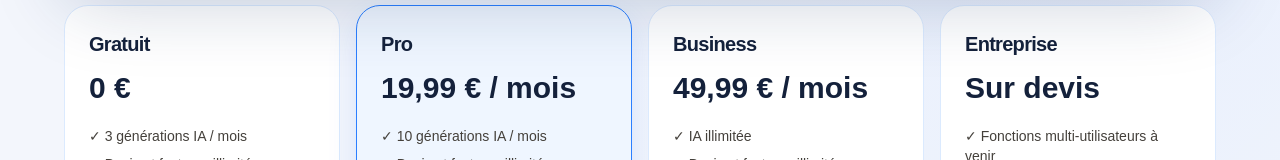
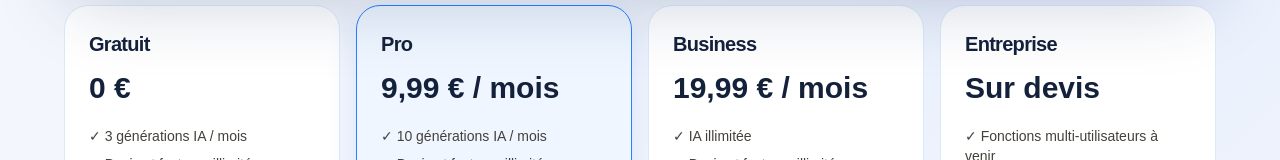
Before and after one commit to rostomiorjonikidze-dotcom/ALEK-app, a Next.js app: page /pricing in a window 1280 px wide. Shown: the part 452-612 px from the top of the page. Built offline with nearby package versions, Linux system fonts and the light colour scheme; no server answers.

Commit message:
restore original subscription prices without bypassing PayPal price guard

```diff
--- a/app/pricing/page.tsx
+++ b/app/pricing/page.tsx
@@ -84,8 +84,8 @@ export default function PricingPage() {
         <section className="mt-7 grid gap-4 md:grid-cols-2 lg:grid-cols-4">
           {[
             ["Gratuit", "0 €", "3 générations IA / mois", "Devis et factures illimités"],
-            ["Pro", "19,99 € / mois", "10 générations IA / mois", "Devis et factures illimités"],
-            ["Business", "49,99 € / mois", "IA illimitée", "Devis et factures illimités"],
+            ["Pro", "9,99 € / mois", "10 générations IA / mois", "Devis et factures illimités"],
+            ["Business", "19,99 € / mois", "IA illimitée", "Devis et factures illimités"],
             ["Entreprise", "Sur devis", "Fonctions multi-utilisateurs à venir", "Contactez-nous pour vos besoins"],
           ].map(([name, price, ai, docs]) => (
             <article key={name} className={`rounded-3xl border p-6 ${name === "Pro" ? "border-blue-500 bg-blue-50 shadow-[0_12px_30px_rgba(37,99,235,0.12)]" : "border-blue-100 bg-white"}`}>
```
